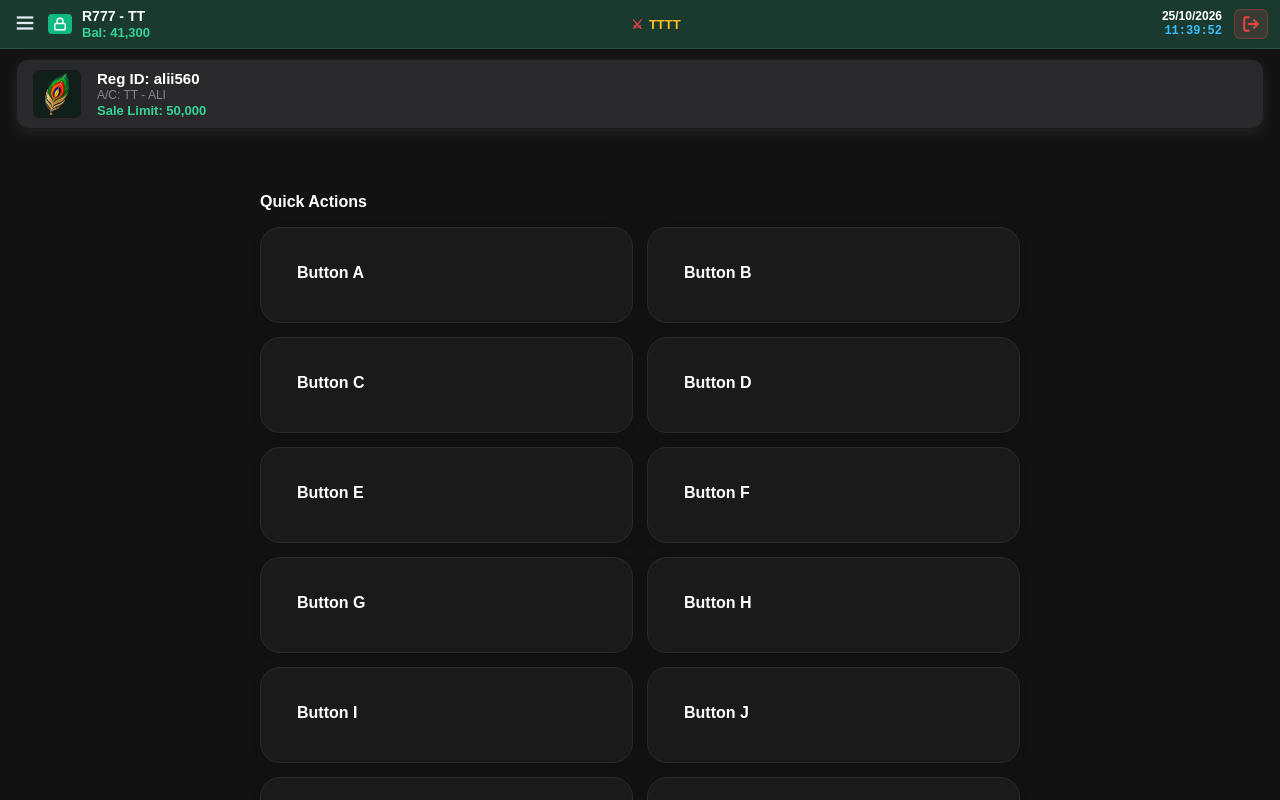
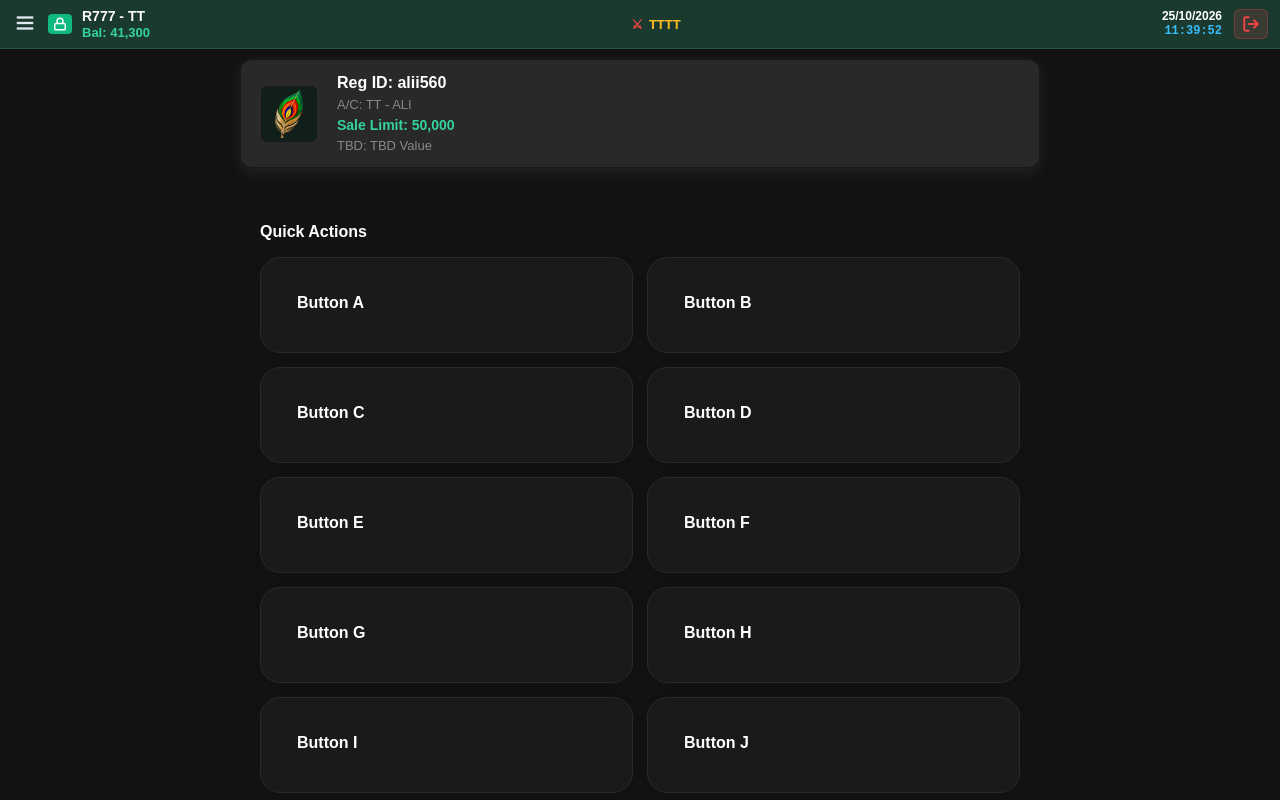
Before and after one commit to tayyab12345zubair/tayyab, a Next.js app: page /dashboard in a window 1280 px wide. Shown: the top 800 px of the page. Built offline with nearby package versions, Linux system fonts and the light colour scheme.

Commit message:
Increase profile card width, line spacing, and add TBD line

```diff
--- a/app/dashboard/page.tsx
+++ b/app/dashboard/page.tsx
@@ -11,6 +11,7 @@ interface DashboardHeaderData {
   regId: string;
   accountTitle: string;
   saleLimit: number;
+  tbd: string;
 }
 
 interface ActionButton {
@@ -28,6 +29,7 @@ export default function DashboardPage() {
     regId: "alii560",
     accountTitle: "TT - ALI",
     saleLimit: 50000,
+    tbd: "TBD Value",
   });
 
   const [currentDateTime, setCurrentDateTime] = useState({
@@ -300,26 +302,28 @@ export default function DashboardPage() {
           </div>
         </header>
 
-        {/* USER PROFILE / INFO BAR - Sirf Dashboard par show hoga, button click par hide rahega */}
+        {/* USER PROFILE / INFO BAR - Increased width and line spacing, added TBD */}
         {selectedAction === null && (
           <div style={{ padding: "10px 16px", backgroundColor: "transparent" }}>
             <section
               style={{
                 backgroundColor: t.infoBarBg,
                 color: t.textPrimary,
-                padding: "10px 16px",
+                padding: "14px 20px",
                 display: "flex",
                 alignItems: "center",
-                gap: "16px",
+                gap: "20px",
                 borderRadius: "12px",
                 border: `1px solid ${t.infoBarBorder}`,
                 boxShadow: t.profileShadow,
+                maxWidth: "800px",
+                margin: "0 auto",
               }}
             >
               <div
                 style={{
-                  width: "48px",
-                  height: "48px",
+                  width: "56px",
+                  height: "56px",
                   borderRadius: "6px",
                   backgroundColor: currentTheme === "dark" ? "#101f19" : "#f4f4f5",
                   overflow: "hidden",
@@ -333,21 +337,24 @@ export default function DashboardPage() {
                 <Image
                   src="/Logo.png"
                   alt="Account Logo"
-                  width={42}
-                  height={42}
+                  width={48}
+                  height={48}
                   style={{ objectFit: "contain" }}
                 />
               </div>
 
-              <div style={{ display: "flex", flexDirection: "column", gap: "1px" }}>
-                <div style={{ fontSize: "15px", fontWeight: "bold" }}>
+              <div style={{ display: "flex", flexDirection: "column", gap: "5px", width: "100%" }}>
+                <div style={{ fontSize: "16px", fontWeight: "bold" }}>
                   Reg ID: <span>{headerData.regId}</span>
                 </div>
-                <div style={{ fontSize: "12px", color: t.textSecondary, fontWeight: "500" }}>
+                <div style={{ fontSize: "13px", color: t.textSecondary, fontWeight: "500" }}>
                   A/C: {headerData.accountTitle}
                 </div>
-                <div style={{ fontSize: "13px", color: "#34d399", fontWeight: "600" }}>
+                <div style={{ fontSize: "14px", color: "#34d399", fontWeight: "600" }}>
                   Sale Limit: {headerData.saleLimit.toLocaleString()}
+                </div>
+                <div style={{ fontSize: "13px", color: t.textSecondary, fontWeight: "500" }}>
+                  TBD: {headerData.tbd}
                 </div>
               </div>
             </section>
@@ -359,7 +366,7 @@ export default function DashboardPage() {
       <main
         style={{
           padding: "20px",
-          paddingTop: selectedAction === null ? "180px" : "75px",
+          paddingTop: selectedAction === null ? "210px" : "75px",
           maxWidth: "800px",
           margin: "0 auto",
         }}
```
